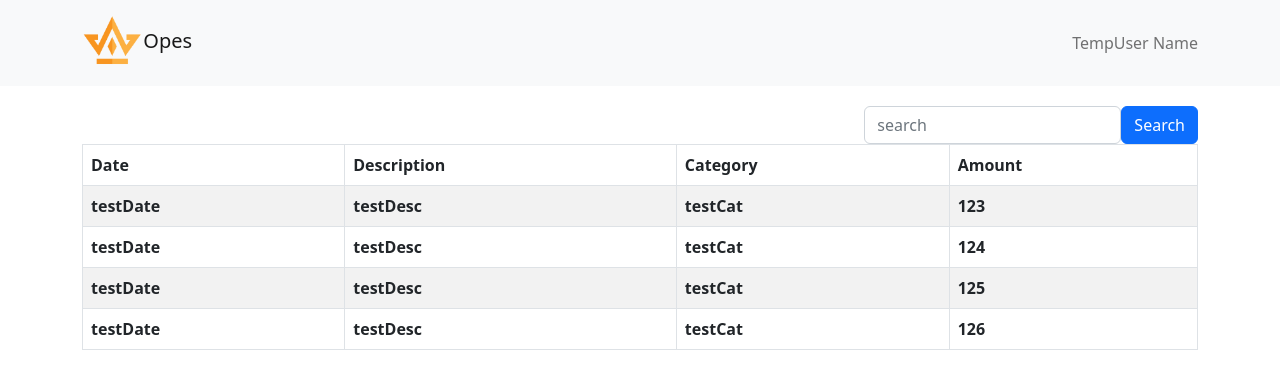
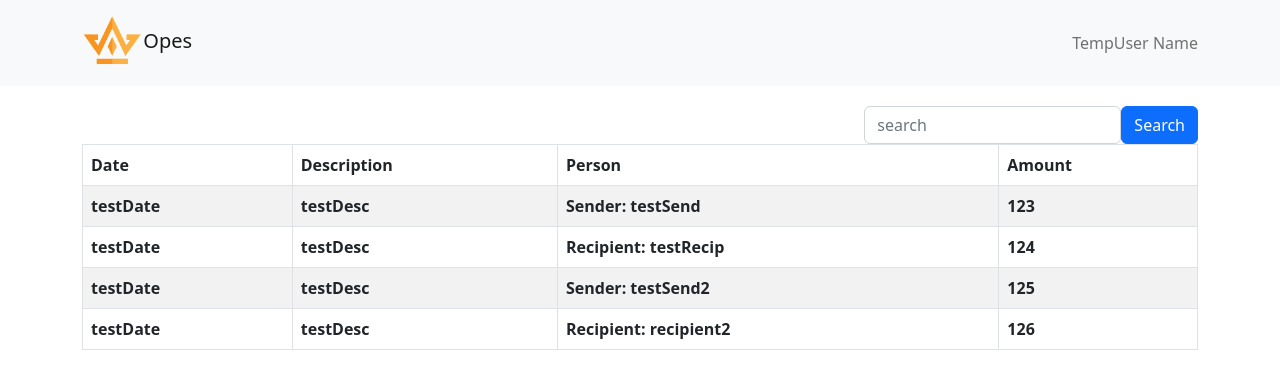
Before and after one commit to sidkhillon/CS35LBankProject, a React (Create React App) app in the folder bank/: page / in a window 1280 px wide. Shown: the top 388 px of the page. Built offline with nearby package versions, Linux system fonts and the light colour scheme.

Commit message:
Dynamic transaction display The transactions will now automatically either show a recipient or a sender depending on the incoming data. It will check if the key exists before attempting to access it to prevent access errors.

```diff
--- a/bank/src/Main.js
+++ b/bank/src/Main.js
@@ -9,10 +9,10 @@ import Col from 'react-bootstrap/Col'
 export default class Main extends Component {
   render() {
     const test = {
-      12319083: { 'date': 'testDate', 'description': 'testDesc', 'category': 'testCat', 'amount': 123 },
-      12319084: { 'date': 'testDate', 'description': 'testDesc', 'category': 'testCat', 'amount': 124 },
-      12319085: { 'date': 'testDate', 'description': 'testDesc', 'category': 'testCat', 'amount': 125 },
-      12319086: { 'date': 'testDate', 'description': 'testDesc', 'category': 'testCat', 'amount': 126 }
+      12319083: { 'date': 'testDate', 'description': 'testDesc', 'sender': 'testSend', 'amount': 123 },
+      12319084: { 'date': 'testDate', 'description': 'testDesc', 'recipient': 'testRecip', 'amount': 124 },
+      12319085: { 'date': 'testDate', 'description': 'testDesc', 'sender': 'testSend2', 'amount': 125 },
+      12319086: { 'date': 'testDate', 'description': 'testDesc', 'recipient': 'recipient2', 'amount': 126 }
     }
     return (
       <div>
--- a/bank/src/Transactions.js
+++ b/bank/src/Transactions.js
@@ -8,7 +8,7 @@ function Transactions(props) {
                 <tr>
                     <th>Date</th>
                     <th>Description</th>
-                    <th>Category</th>
+                    <th>Person</th>
                     <th>Amount</th>
                 </tr>
             </thead>
@@ -18,7 +18,7 @@ function Transactions(props) {
                         <tr>
                             <th>{props.data[key]["date"]}</th>
                             <th>{props.data[key]["description"]}</th>
-                            <th>{props.data[key]["category"]}</th>
+                            <th>{"sender" in props.data[key] ? "Sender: " +  props.data[key]["sender"] : "Recipient: " + props.data[key]["recipient"]}</th>
                             <th>{props.data[key]["amount"]}</th>
                         </tr>
                     )
```
